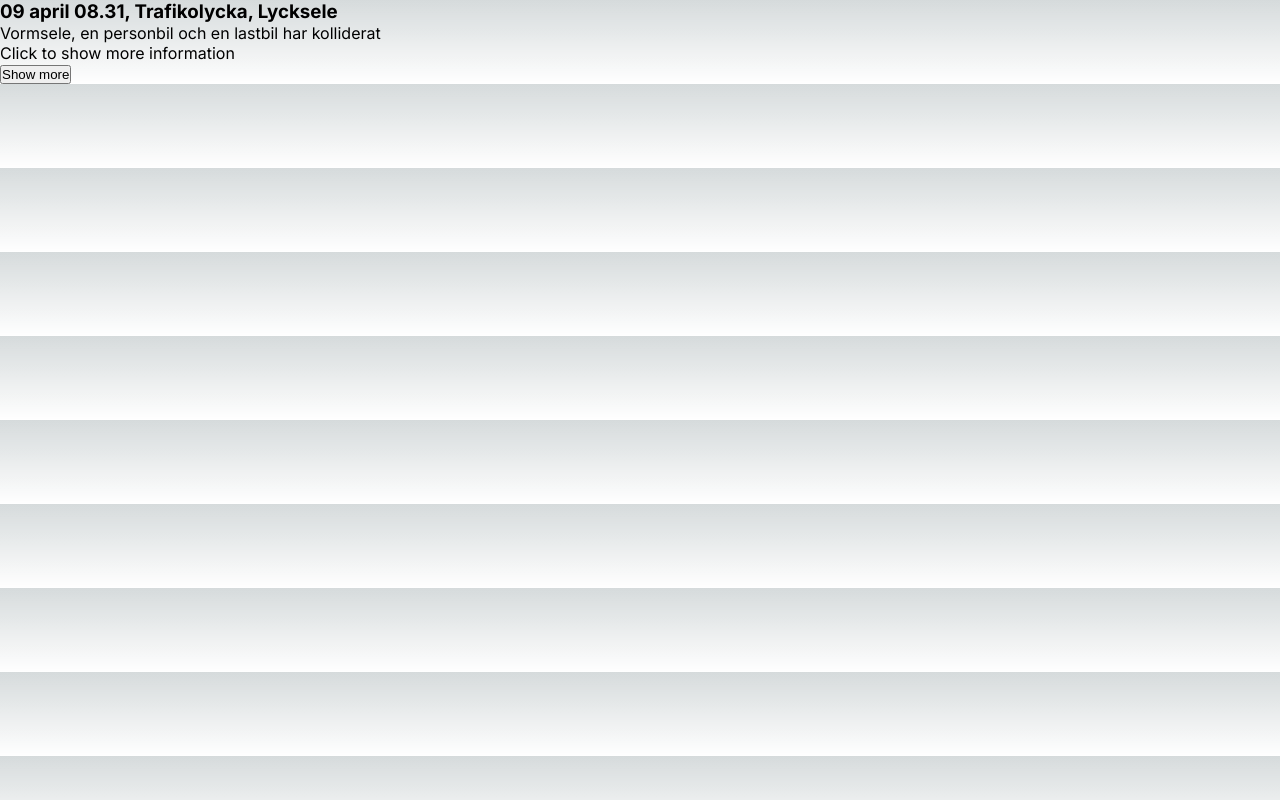
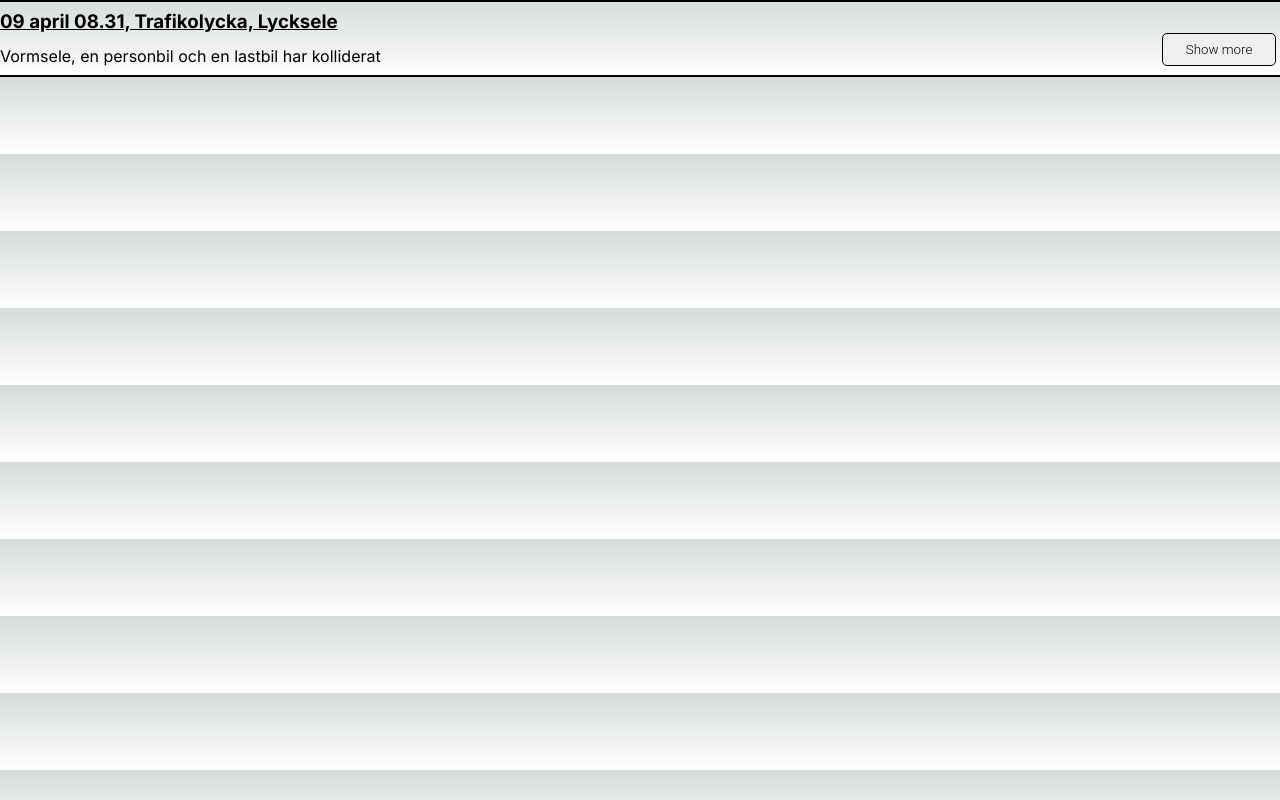
Before and after one commit to willayy/DAT257-Agile, a Next.js app in the folder agile-app/: page /testEventCard in a window 1280 px wide. Built offline with nearby package versions, Linux system fonts and the light colour scheme.

Commit message:
finish eventCard.module.css and eventCard.tsx

```diff
--- a/agile-app/src/app/testEventCard/page.tsx
+++ b/agile-app/src/app/testEventCard/page.tsx
@@ -1,4 +1,4 @@
-import EventCard from "@/components/eventCard";
+import EventCard from "@/components/eventCard/eventCard";
 
 const testData = {
     id: 516375,
--- a/agile-app/src/components/eventCard.tsx
+++ /dev/null
@@ -1,44 +0,0 @@
-"use client"
-import {useState} from "react";
-
-interface Props {
-    data: CardInfo
-}
-
-interface CardInfo {
-    id: number,
-    datetime: string,
-    name: string,
-    summary: string,
-    url: string,
-    type: string,
-    location: {
-        name: string,
-        gps: string
-    };
-}
-
-export default function EventCard(Props: Props) {
-    const [showMore, setShowMore] = useState<boolean>(false)
-
-    return (
-        <div>
-            <h3>{Props.data.name}</h3>
-            <p>{Props.data.summary}</p>
-            {showMore
-                ? (
-                    <>
-                        <p>Type: {Props.data.type}</p>
-                        <p>GPS location: {Props.data.location.gps}</p>
-                        <p>Id: {Props.data.id}</p>
-                        <a href={Props.data.url}>Show event at police website</a>
-                    </>
-                )
-                : <p>Click to show more information</p>
-            }
-            <button onClick={() => setShowMore(!showMore)}>
-                {showMore ? "Show less" : "Show more"}
-            </button>
-        </div>
-    )
-}
--- /dev/null
+++ b/agile-app/src/components/eventCard/eventCard.module.css
@@ -0,0 +1,46 @@
+.eventCard {
+    border-top: 2px solid black;
+    border-bottom: 2px solid black;
+    padding-bottom: 5px;
+    width: 100%;
+}
+
+.eventTitle {
+    text-decoration: underline;
+    margin-bottom: 0;
+    margin-top: 8px;
+}
+
+.showMoreButton {
+    display: inline-block;
+    padding: 0.6em 1.7em;
+    border: 0.1em solid black;
+    margin: 0 0.3em 0.3em 0;
+    border-radius: 5px;
+    box-sizing: border-box;
+    text-decoration: none;
+    font-family: "Roboto", sans-serif;
+    font-weight: 300;
+    color: black;
+    text-align: center;
+    transition: all 0.2s;
+}
+
+.showMoreButton:hover {
+    color: white;
+    background-color: gray;
+}
+
+.showMoreContainer {
+    display: flex;
+    align-items: center;
+    justify-content: space-between;
+    padding: 0;
+    margin: 0;
+}
+
+.eventCardText {
+    margin-bottom: 0;
+    margin-top: 8px;
+    margin-right: 0;
+}
--- /dev/null
+++ b/agile-app/src/components/eventCard/eventCard.tsx
@@ -0,0 +1,54 @@
+"use client"
+import {useState} from "react";
+import styles from './eventCard.module.css'
+
+interface Props {
+    data: CardInfo
+}
+
+interface CardInfo {
+    id: number,
+    datetime: string,
+    name: string,
+    summary: string,
+    url: string,
+    type: string,
+    location: {
+        name: string,
+        gps: string
+    };
+}
+
+export default function EventCard(Props: Props) {
+    const [showMore, setShowMore] = useState<boolean>(false)
+
+    return (
+        <div className={styles.eventCard}>
+            <h3 className={styles.eventTitle}>{Props.data.name}</h3>
+            {showMore
+                ? (
+                    <>
+                        <p className={styles.eventCardText}>{Props.data.summary}</p>
+                        <p>Type: {Props.data.type}</p>
+                        <p>GPS location: {Props.data.location.gps}</p>
+                        <p>Id: {Props.data.id}</p>
+                        <div className={styles.showMoreContainer}>
+                            <a href={Props.data.url}>Show event at police website</a>
+                            <button className={styles.showMoreButton} onClick={() => setShowMore(!showMore)}>
+                                {showMore ? "Show less" : "Show more"}
+                            </button>
+                        </div>
+                    </>
+                )
+                : (
+                    <div className={styles.showMoreContainer}>
+                        <p className={styles.eventCardText}>{Props.data.summary}</p>
+                        <button className={styles.showMoreButton} onClick={() => setShowMore(!showMore)}>
+                            {showMore ? "Show less" : "Show more"}
+                        </button>
+                    </div>
+                )
+            }
+        </div>
+    )
+}
```
Also changed, not shown: agile-app/src/components/removeThisLater.txt (deleted).
